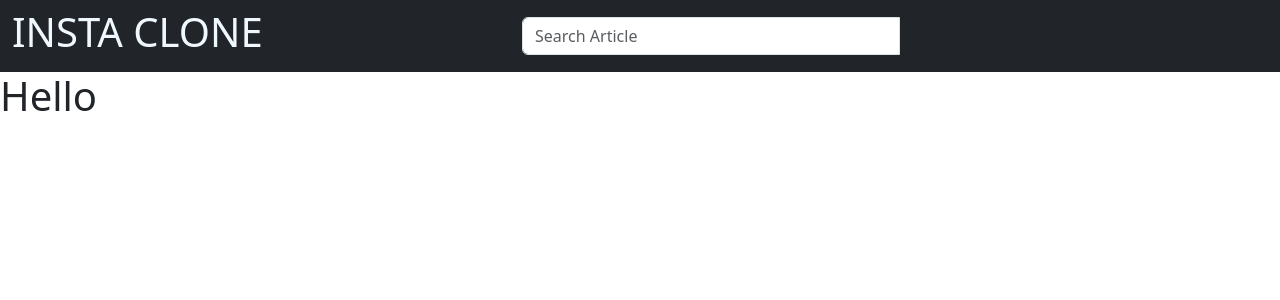
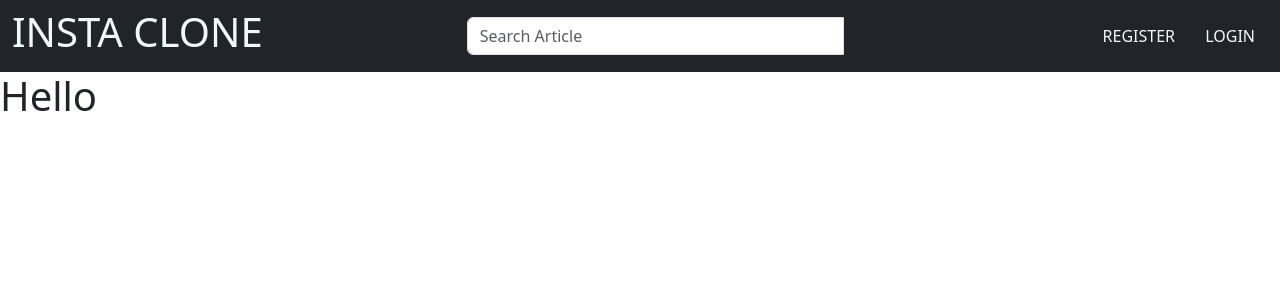
Before and after one commit to Mzazi25/instaclone, a Django app: page / in a window 1280 px wide. Shown: the top 300 px of the page. Run offline with Django 4.2, Linux system fonts and the light colour scheme; some libraries are stand-ins or nearby versions.

Commit message:
Added home.html

```diff
--- a/gram/templates/account.html
+++ b/gram/templates/account.html
@@ -1,4 +1,5 @@
 {%extends 'base.html'%}
+{% load bootstrap5 %}
 {% block content %}
 <h1>Hello</h1>
 {% endblock %}
--- a/gram/templates/navbar.html
+++ b/gram/templates/navbar.html
@@ -51,7 +51,10 @@
             </ul>
             {% else %}
             <li style="list-style:none;">
-              <a class='btn btn-default' href="/accounts/login">Login</a>
+              <a style="color: aliceblue
+              ;" class='btn btn-default' href="/accounts/register">REGISTER</a>
+              <a style="color: aliceblue
+              ;" class='btn btn-default' href="/accounts/login">LOGIN</a>
             </li>
 
             {% endif %}
```
Also changed, not shown: gram/templates/home.html (added).
